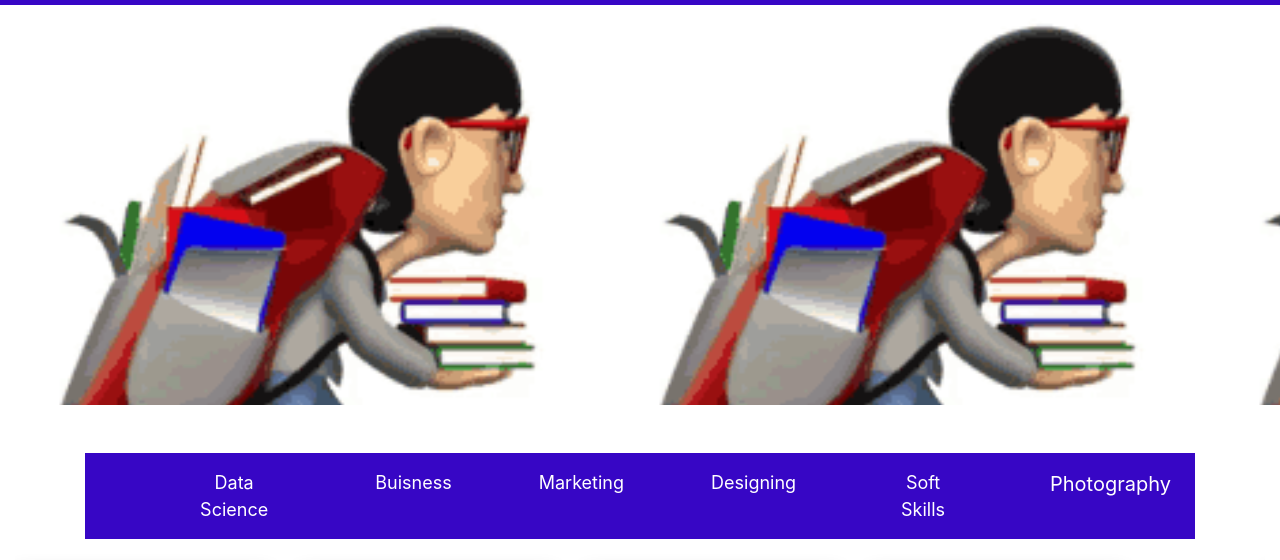
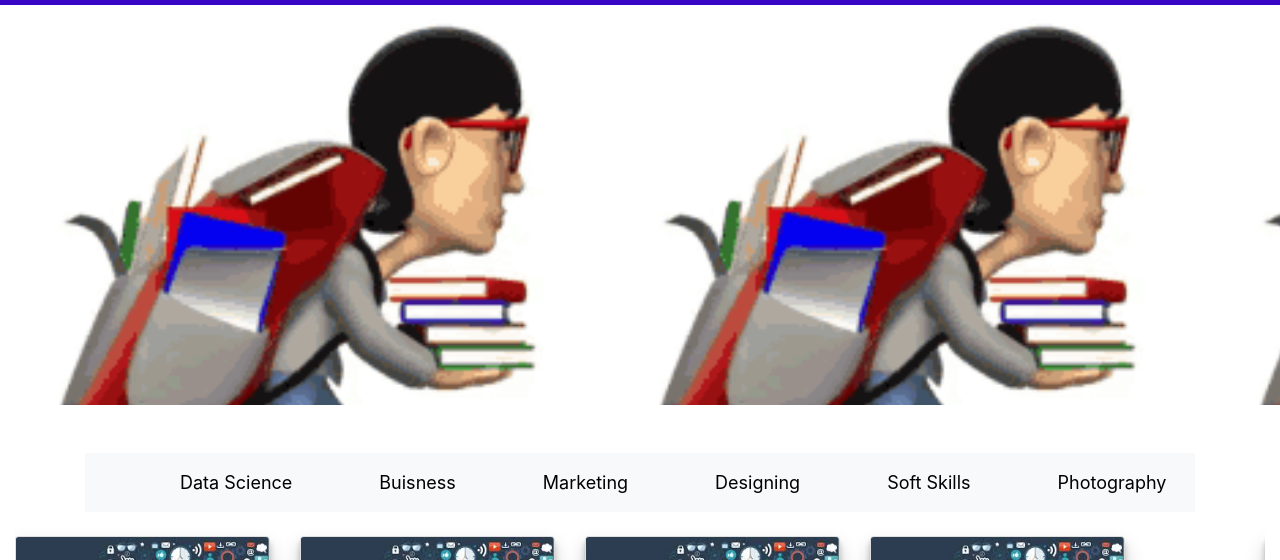
Before and after one commit to deepakshi-jain/landingpage, a plain HTML site: page index.html in a window 1280 px wide. Shown: the part 167-727 px from the top of the page. Drawn offline with nearby package versions, Linux system fonts and the light colour scheme.

Commit message:
updated file

```diff
--- a/index.html
+++ b/index.html
@@ -416,34 +416,34 @@
 
 
 
-		<nav class="navbar navbar-expand-lg navbar-light" style="background-color: #3706c5">
+		<nav class="navbar navbar-expand-lg navbar-light bg-light" >
 			<!--  <a class="navbar-brand" href="#">Navbar</a> -->
-			<button class="navbar-toggler" type="button" data-toggle="collapse" data-target="#navbarNav" aria-controls="navbarNav" aria-expanded="false" aria-label="Toggle navigation" style="margin-top: -5px">
-				<span><i class="fa fa-bars" aria-hidden="true" style="color: white;"> </i></span>
+			<button class="navbar-toggler" type="button" data-toggle="collapse" data-target="#navbarNav" aria-controls="navbarNav" aria-expanded="false" aria-label="Toggle navigation" style="margin-top: -5px;border:2px solid black">
+				<span><i class="fa fa-bars" aria-hidden="true" style="color: black;"> </i></span>
 
 			</button>
 			<div class="collapse navbar-collapse" id="navbarNav">
 				<ul class="navbar-nav">
 					<li class="nav-item active">
-						<a class="nav-link" href='javascript:void();' id='cat1' onclick='change(this.id);'style="font-size:18px!important">Data Science<span class="sr-only">(current)</span></a>
+						<a class="nav-link link" href='javascript:void();' id='cat1' onclick='change(this.id);'style="font-size:18px!important">Data Science<span class="sr-only">(current)</span></a>
 					</li>
 					<li class="nav-item">
-						<a class="nav-link" href='javascript:void();' id='cat2' onclick='change(this.id);'style="font-size:18px!important">Buisness</a>
+						<a class="nav-link link" href='javascript:void();' id='cat2' onclick='change(this.id);'style="font-size:18px!important">Buisness</a>
 					</li>
 					<li class="nav-item">
-						<a class="nav-link" href='javascript:void();' id='cat3' onclick='change(this.id);'style="font-size:18px!important">Marketing</a>
+						<a class="nav-link link" href='javascript:void();' id='cat3' onclick='change(this.id);'style="font-size:18px!important">Marketing</a>
 					</li>
 					<li class="nav-item">
-						<a class="nav-link " href='javascript:void();' id='cat4' onclick='change(this.id);' style="font-size:18px!important">Designing</a>
+						<a class="nav-link link " href='javascript:void();' id='cat4' onclick='change(this.id);' style="font-size:18px!important">Designing</a>
 					</li>
-					<li class="nav-item">
-						<a class="nav-link" href='javascript:void();' id='cat5' onclick='change(this.id);'style="font-size:18px!important">Soft Skills</a>
+					<li class="nav-item ">
+						<a class="nav-link link" href='javascript:void();' id='cat5' onclick='change(this.id);'style="font-size:18px!important">Soft Skills</a>
 					</li>
       <!-- <li class="nav-item">
         <a class="nav-link" href="#" id='cat6' onclick='change(this.id);'>Language</a>
     </li> -->
     <li class="nav-item">
-    	<a class="nav-link " href='javascript:void();' id='cat6' onclick='change(this.id);'>Photography</a>
+    	<a class=" nav-link link " href='javascript:void();' id='cat6' onclick='change(this.id);' style="font-size:18px!important">Photography</a>
     </li>
     <!-- <i class="fa fa-sort-desc" aria-hidden="true"></i> -->
       <!-- <li class="nav-item">
--- a/style.css
+++ b/style.css
@@ -66,7 +66,10 @@
 			display: none
 		}
 		.navbar-light .navbar-nav .nav-link:hover {
-			border-bottom: 2px solid white!important;
+			border-bottom: 2px solid white;
+		}
+		.hover-item:hover {
+			border-bottom: 2px solid blue!important;
 		}
 		*{
    padding: 0;
@@ -164,7 +167,7 @@ h6{
 			font-size: 15px;
 		}
 		.navbar-light .navbar-nav .nav-link {
-			color: white!important;
+			color: white;
 		}
 		.navbar-light .navbar-toggler  {
 
@@ -262,9 +265,12 @@ h6{
 		.carousel-indicators li{
 			display: none
 		}
-		.navbar-light .navbar-nav .nav-link:hover {
+/*		.navbar-light .navbar-nav .nav-link:hover {
 			border-bottom: 2px solid blue;
 		}
+		.navbar-light .bg-light .navbar-nav .nav-link:hover {
+			border-bottom: 2px solid blue;
+		}*/
 /*
 .feed{
 	color:blue;
@@ -399,6 +405,12 @@ color: #999;
 .close:hover{
  cursor: pointer;
 }
+.link{
+			color:black!important;
+		}
+		.link:hover{
+			border-bottom: 2px solid blue!important;
+				}
 
 .modal-content {
     position: relative;
```
